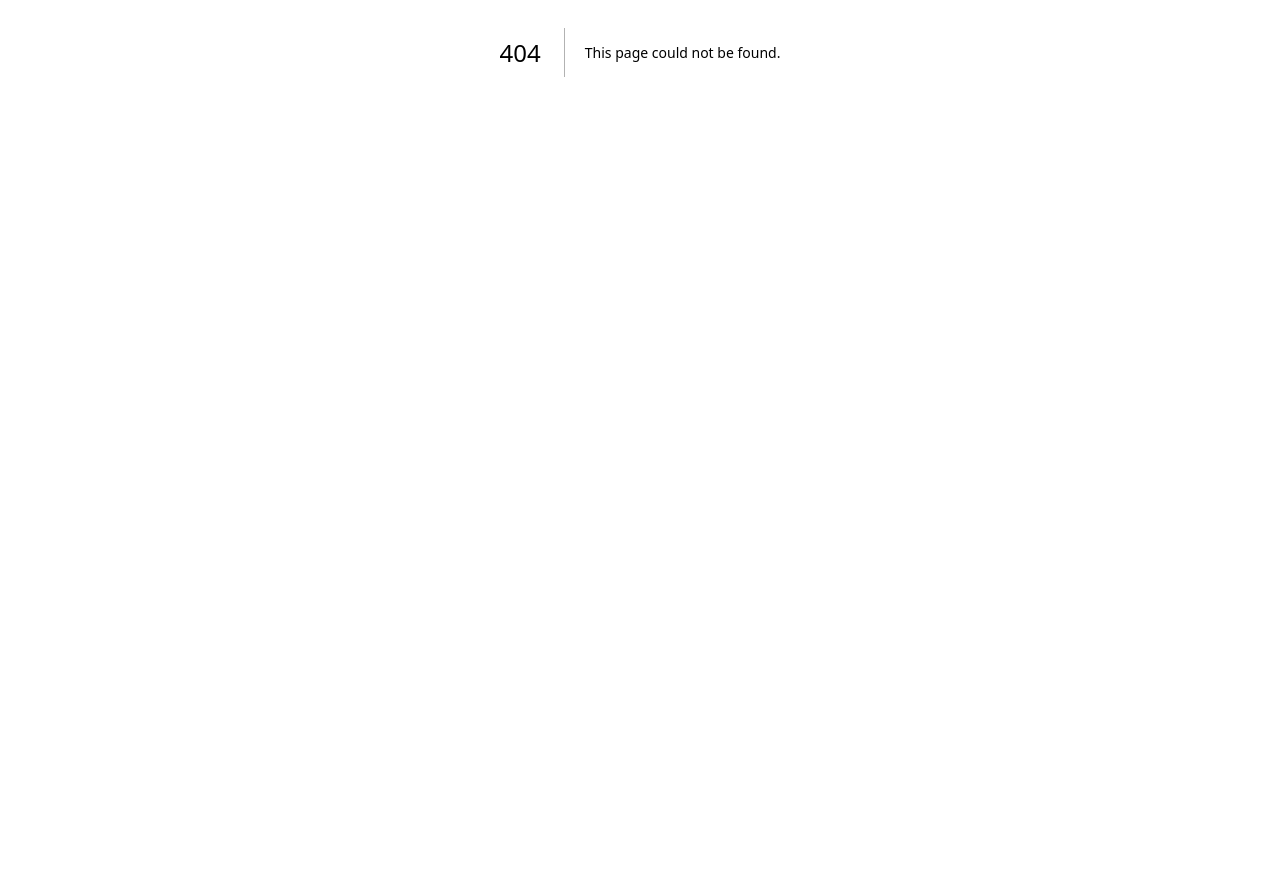
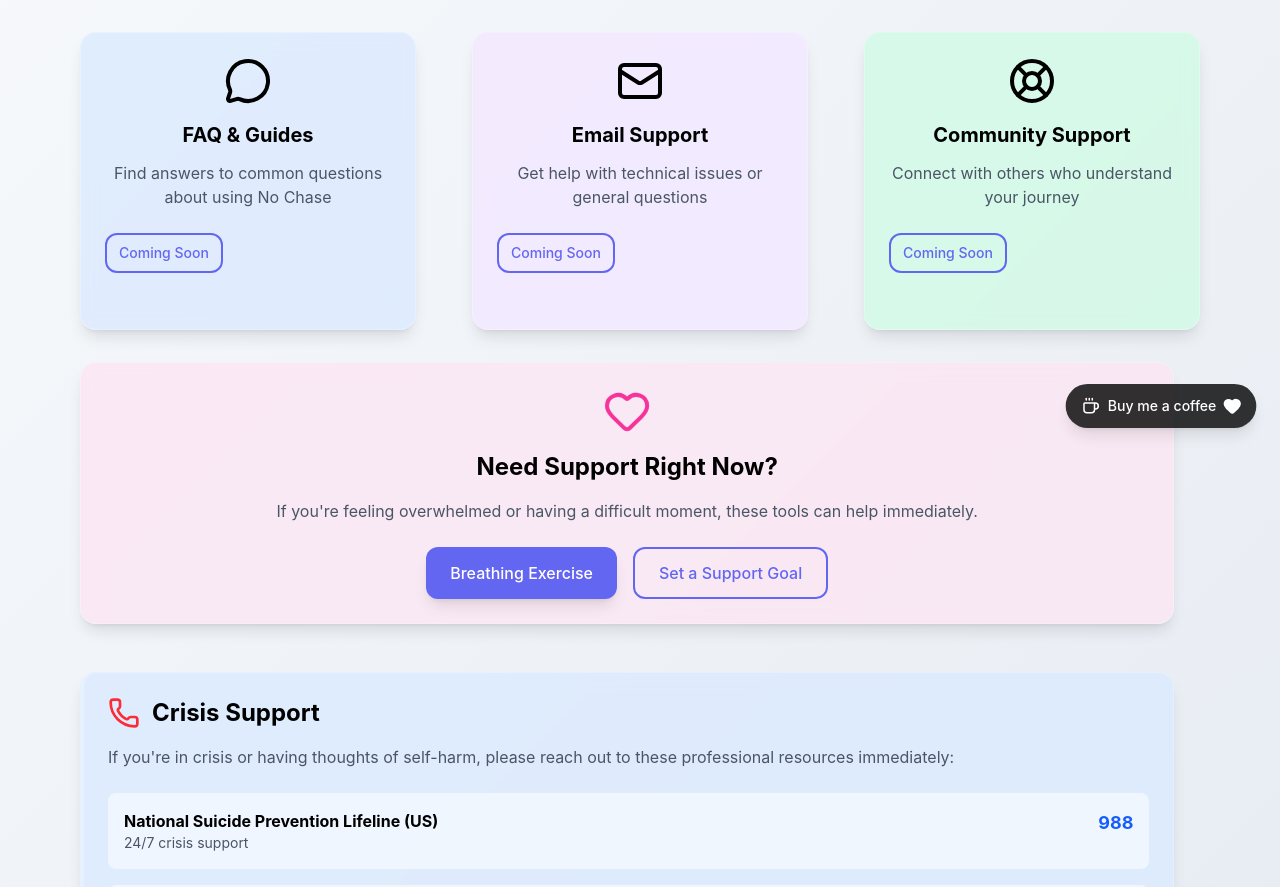
Before and after one commit to Josekariz/nochase, a Next.js app: page /support in a window 1280 px wide. Before the commit this address had no page. Shown: the part 348-1235 px from the top of the page. Before the commit the page ends 800 px from the top, so only its background shows below. Built offline with nearby package versions, Linux system fonts and the light colour scheme; no server answers.

Commit message:
add SupportPage component with support options, crisis resources, and feedback section

```diff
--- /dev/null
+++ b/app/support/page.tsx
@@ -0,0 +1,235 @@
+'use client'
+
+import { motion } from 'framer-motion'
+import { LifeBuoy, Mail, MessageCircle, Phone, ExternalLink, Heart } from 'lucide-react'
+import Card from '../../components/ui/Card'
+import Button from '../../components/ui/Button'
+import Navbar from '../../components/Navbar'
+import BuyMeCoffee from '../../components/ui/BuyMeCoffee'
+
+export default function SupportPage() {
+  const supportOptions = [
+    {
+      icon: MessageCircle,
+      title: "FAQ & Guides",
+      description: "Find answers to common questions about using No Chase",
+      action: "Browse FAQ",
+      variant: "blue",
+      available: false
+    },
+    {
+      icon: Mail,
+      title: "Email Support",
+      description: "Get help with technical issues or general questions",
+      action: "Contact Us",
+      variant: "purple",
+      available: false
+    },
+    {
+      icon: LifeBuoy,
+      title: "Community Support",
+      description: "Connect with others who understand your journey",
+      action: "Join Community",
+      variant: "mint",
+      available: false
+    }
+  ]
+
+  const crisisResources = [
+    {
+      name: "National Suicide Prevention Lifeline",
+      number: "988",
+      description: "24/7 crisis support",
+      country: "US"
+    },
+    {
+      name: "Crisis Text Line",
+      number: "Text HOME to 741741",
+      description: "24/7 text-based crisis support",
+      country: "US"
+    },
+    {
+      name: "Samaritans",
+      number: "116 123",
+      description: "24/7 emotional support",
+      country: "UK"
+    }
+  ]
+
+  return (
+    <>
+      <Navbar />
+      <div className="min-h-screen pt-20 px-4 pb-20">
+        <div className="max-w-page mx-auto">
+          {/* Header */}
+          <motion.div
+            initial={{ opacity: 0, y: 20 }}
+            animate={{ opacity: 1, y: 0 }}
+            className="text-center mb-12"
+          >
+            <LifeBuoy size={64} className="mx-auto mb-6 text-blue-500 animate-gentle-bounce" />
+            <h1 className="text-4xl font-bold gradient-text mb-4">
+              We're Here to Help
+            </h1>
+            <p className="text-xl text-gray-600">
+              Get support for your No Chase journey
+            </p>
+          </motion.div>
+
+          {/* Support Options */}
+          <motion.div
+            initial={{ opacity: 0, y: 20 }}
+            animate={{ opacity: 1, y: 0 }}
+            transition={{ delay: 0.2 }}
+            className="mb-12"
+          >
+            <h2 className="text-2xl font-bold text-center mb-8">Get Help</h2>
+            <div className="grid md:grid-cols-3 gap-6">
+              {supportOptions.map((option, index) => (
+                <motion.div
+                  key={index}
+                  initial={{ opacity: 0, y: 20 }}
+                  animate={{ opacity: 1, y: 0 }}
+                  transition={{ delay: 0.3 + index * 0.1 }}
+                >
+                  <Card variant={option.variant as any} className={`text-center h-full ${!option.available ? 'opacity-60' : ''}`}>
+                    <option.icon size={48} className="mx-auto mb-4" />
+                    <h3 className="text-xl font-bold mb-3">{option.title}</h3>
+                    <p className="text-gray-600 mb-6">{option.description}</p>
+                    <Button variant={option.available ? "primary" : "outline"} size="sm" disabled={!option.available}>
+                      {option.available && <ExternalLink size={16} />}
+                      {option.available ? option.action : "Coming Soon"}
+                    </Button>
+                  </Card>
+                </motion.div>
+              ))}
+            </div>
+          </motion.div>
+
+          {/* Immediate Help */}
+          <motion.div
+            initial={{ opacity: 0, y: 20 }}
+            animate={{ opacity: 1, y: 0 }}
+            transition={{ delay: 0.6 }}
+            className="mb-12"
+          >
+            <Card variant="pink" className="text-center">
+              <Heart size={48} className="mx-auto mb-4 text-pink-500 animate-heartbeat" />
+              <h3 className="text-2xl font-bold mb-4">Need Support Right Now?</h3>
+              <p className="text-gray-600 mb-6">
+                If you're feeling overwhelmed or having a difficult moment, these tools can help immediately.
+              </p>
+              <div className="flex flex-col sm:flex-row gap-4 justify-center">
+                <Button variant="primary" onClick={() => window.location.href = '/breathe'}>
+                  Breathing Exercise
+                </Button>
+                <Button variant="outline" onClick={() => window.location.href = '/goals'}>
+                  Set a Support Goal
+                </Button>
+              </div>
+            </Card>
+          </motion.div>
+
+          {/* Crisis Resources */}
+          <motion.div
+            initial={{ opacity: 0, y: 20 }}
+            animate={{ opacity: 1, y: 0 }}
+            transition={{ delay: 0.8 }}
+            className="mb-12"
+          >
+            <Card variant="blue" className="border-l-4 border-red-500">
+              <div className="flex items-center gap-3 mb-4">
+                <Phone size={32} className="text-red-500" />
+                <h3 className="text-2xl font-bold">Crisis Support</h3>
+              </div>
+              <p className="text-gray-600 mb-6">
+                If you're in crisis or having thoughts of self-harm, please reach out to these professional resources immediately:
+              </p>
+              <div className="space-y-4">
+                {crisisResources.map((resource, index) => (
+                  <div key={index} className="bg-white/50 p-4 rounded-lg">
+                    <div className="flex items-start justify-between">
+                      <div>
+                        <h4 className="font-bold">{resource.name} ({resource.country})</h4>
+                        <p className="text-gray-600 text-sm">{resource.description}</p>
+                      </div>
+                      <div className="text-right">
+                        <a
+                          href={resource.number.startsWith('Text') ? 'sms:741741?body=HOME' : `tel:${resource.number.replace(/\D/g, '')}`}
+                          className="text-lg font-bold text-blue-600 hover:text-blue-500"
+                        >
+                          {resource.number}
+                        </a>
+                      </div>
+                    </div>
+                  </div>
+                ))}
+              </div>
+              <p className="text-sm text-gray-500 mt-4 italic">
+                These resources are staffed by trained professionals who can provide immediate support.
+              </p>
+            </Card>
+          </motion.div>
+
+          {/* App Issues */}
+          <motion.div
+            initial={{ opacity: 0, y: 20 }}
+            animate={{ opacity: 1, y: 0 }}
+            transition={{ delay: 1 }}
+            className="mb-12"
+          >
+            <Card variant="mint">
+              <h3 className="text-2xl font-bold mb-4">Technical Issues?</h3>
+              <p className="text-gray-600 mb-4">
+                If you're experiencing problems with the app, here are some quick fixes:
+              </p>
+              <div className="grid md:grid-cols-2 gap-4 text-sm">
+                <div>
+                  <h4 className="font-bold mb-2">Common Solutions:</h4>
+                  <ul className="space-y-1 text-gray-600">
+                    <li>• Refresh the page</li>
+                    <li>• Clear browser cache</li>
+                    <li>• Try a different browser</li>
+                    <li>• Check internet connection</li>
+                  </ul>
+                </div>
+                <div>
+                  <h4 className="font-bold mb-2">Still Having Issues?</h4>
+                  <p className="text-gray-600">
+                    Contact support (coming soon) with details about:
+                  </p>
+                  <ul className="space-y-1 text-gray-600 mt-2">
+                    <li>• What you were trying to do</li>
+                    <li>• What happened instead</li>
+                    <li>• Your browser and device</li>
+                  </ul>
+                </div>
+              </div>
+            </Card>
+          </motion.div>
+
+          {/* Feedback */}
+          <motion.div
+            initial={{ opacity: 0, y: 20 }}
+            animate={{ opacity: 1, y: 0 }}
+            transition={{ delay: 1.2 }}
+          >
+            <Card variant="purple" className="text-center">
+              <h3 className="text-2xl font-bold mb-4">Help Us Improve</h3>
+              <p className="text-gray-600 mb-6">
+                Your feedback helps us create better tools for the anxious attachment healing community.
+                Share your ideas, suggestions, or experiences with No Chase.
+              </p>
+              <Button variant="primary" disabled>
+                <Heart size={20} fill="currentColor" />
+                Share Feedback (Coming Soon)
+              </Button>
+            </Card>
+          </motion.div>
+        </div>
+      </div>
+
+      <BuyMeCoffee />
+    </>
+  )
+}
```
